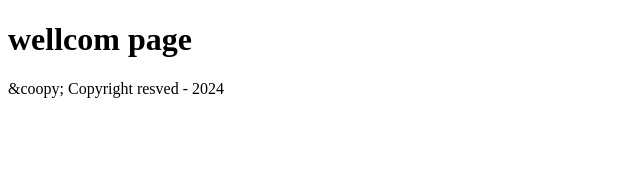
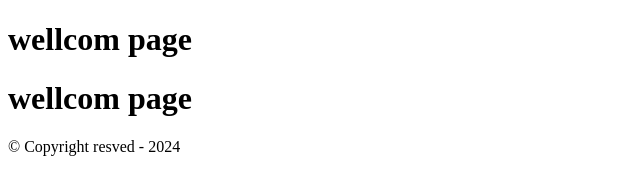
Before and after one commit to abdalrheemalnffar/js-workShop, a plain HTML site: page index.html in a window 1280 px wide. Shown: the whole page, without its empty margins (0-640 px from the left). Drawn offline with Linux system fonts and the light colour scheme.

Commit message:
secand coummit

```diff
--- a/index.html
+++ b/index.html
@@ -9,10 +9,11 @@
     <nav></nav>
     <header>
         <h1>wellcom page</h1>
+        <h1>wellcom page</h1>
     </header>
     <main></main>
     <footer>
-        <p>&coopy; Copyright resved - 2024</p>
+        <p>&copy; Copyright resved - 2024</p>
     </footer>
     <script src="assets/bootstrap-5.0.2-dist/js/bootstrap.bundle.js"></script>
     <script src="assets/js/main.js"></script>
```
